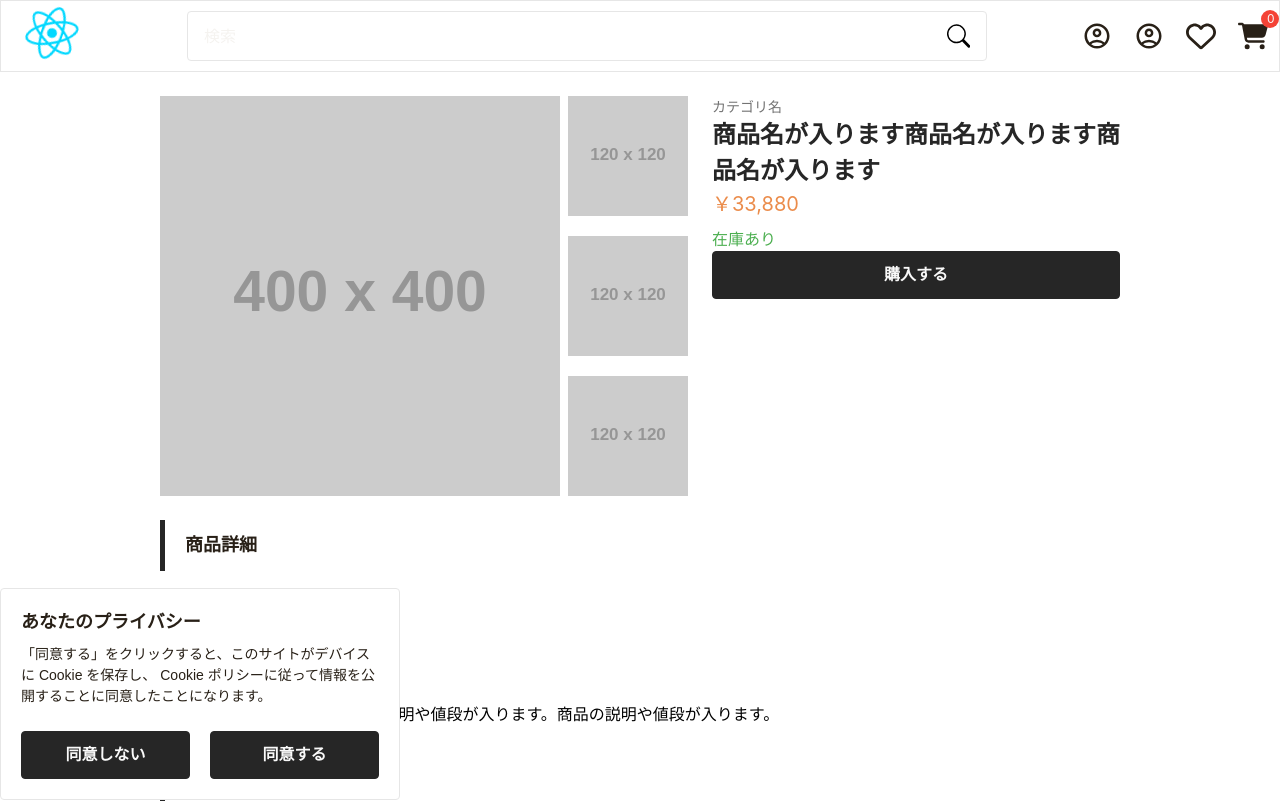
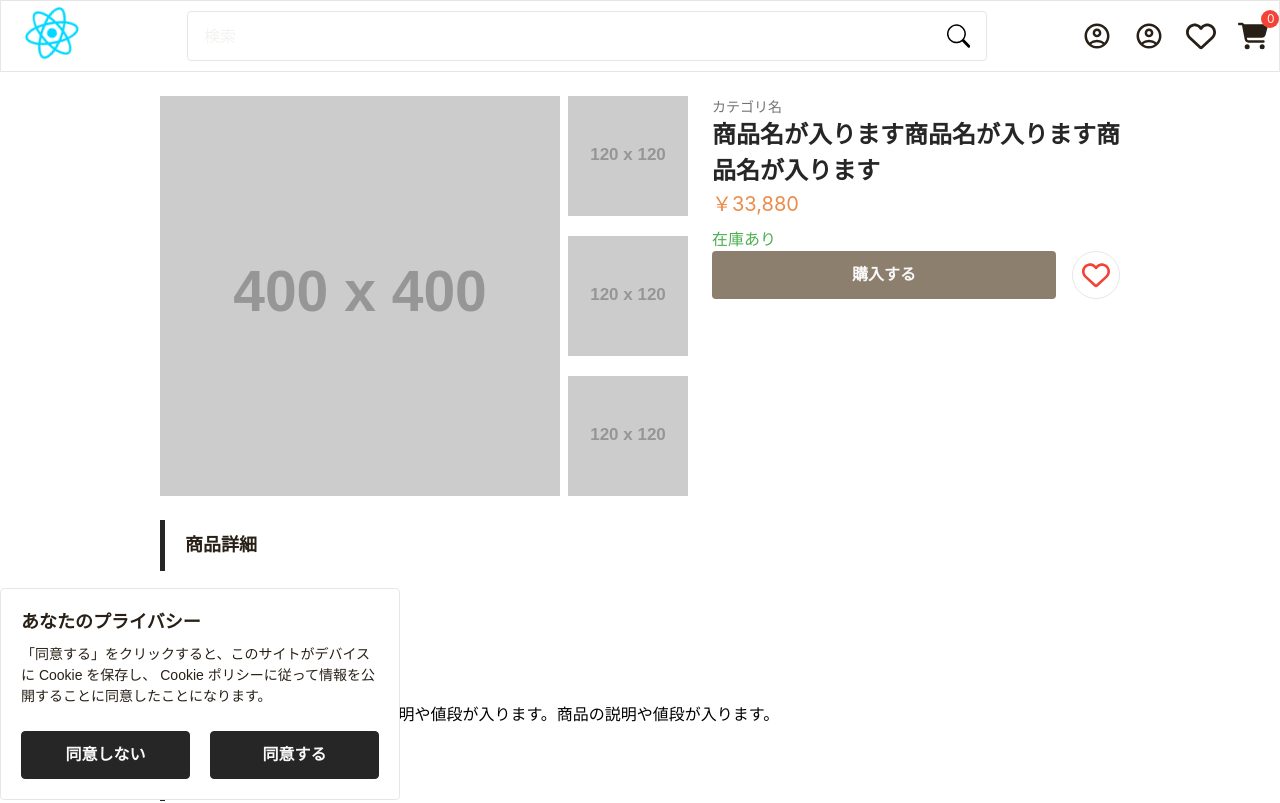
Before and after one commit to Leopard0505/furniture-ec-front-v2, a React (Vite) app: page /items/1 in a window 1280 px wide. Shown: the top 803 px of the page. Built offline with nearby package versions, Linux system fonts and the light colour scheme.

Commit message:
#80 fix: お気に入りボタンで登録解除ができるように修正した

```diff
--- a/src/components/Button/Button.tsx
+++ b/src/components/Button/Button.tsx
@@ -3,6 +3,7 @@ import classNames from 'classnames';
 import styles from './Button.module.scss';
 
 interface ButtonProps extends React.ButtonHTMLAttributes<HTMLButtonElement> {
+  className?: string;
   text?: string;
   white?: boolean;
   pressed?: boolean;
@@ -11,7 +12,7 @@ interface ButtonProps extends React.ButtonHTMLAttributes<HTMLButtonElement> {
 }
 
 export function Button(props: ButtonProps) {
-  const convertClassName = classNames(styles.button, props.white ? styles.white : null);
+  const convertClassName = classNames(styles.button, props.className, props.white ? styles.white : null);
 
   return (
     <button
--- /dev/null
+++ b/src/components/FavoriteButton/FavoriteButton.module.scss
@@ -0,0 +1,10 @@
+.favorite {
+  max-width: 48px;
+  height: 48px;
+  border-radius: 50%;
+}
+
+.icon {
+  fill: var(--error);
+  transition: all 0.3s ease;
+}
--- /dev/null
+++ b/src/components/FavoriteButton/FavoriteButton.tsx
@@ -0,0 +1,35 @@
+import { FaHeart, FaRegHeart } from "react-icons/fa6";
+import { useFavorite } from "../../hooks/useFavorite";
+import { FavoriteItem } from "../../stores/favorite/favoriteSlice";
+import { Button } from "../Button/Button";
+import styles from "./FavoriteButton.module.scss";
+
+interface Props {
+  readonly item: FavoriteItem;
+}
+
+export function FavoriteButton({ item }: Props) {
+  const { isFavorite, toggleFavorite } = useFavorite();
+
+  return (
+    <Button
+      className={styles.favorite}
+      white
+      onClick={() => toggleFavorite({
+        id: item.id,
+        name: item.name,
+        price: item.price,
+        image: item.image,
+        variation: {
+          size: "M",
+          color: "red",
+        },
+      })}>
+      {isFavorite(item.id) ? (
+        <FaHeart className={styles.icon} size={28} />
+      ) : (
+        <FaRegHeart className={styles.icon} size={28} />
+      )}
+    </Button>
+  );
+}
--- a/src/components/ItemDetail/ItemDetail.module.scss
+++ b/src/components/ItemDetail/ItemDetail.module.scss
@@ -44,8 +44,12 @@
     color: var(--success);
   }
 
+  .buttons {
+    display: flex;
+    gap: 16px;
+  }
+
   .buyButton {
-    margin-top: 16px;
     padding: 12px 24px;
     background-color: var(--primary-500);
     color: var(--text-on-primary);
--- a/src/components/ItemDetail/ItemDetail.tsx
+++ b/src/components/ItemDetail/ItemDetail.tsx
@@ -7,6 +7,7 @@ import type { ItemType } from './ItemDetail.type';
 import { ImageViewer } from '../ImageViewer/ImageViewer';
 import { useCart } from '../../hooks/useCart';
 import { formattedPrice } from '../../utils/price';
+import { FavoriteButton } from '../FavoriteButton/FavoriteButton';
 
 type ItemDetailProps = {
   item: ItemType;
@@ -26,6 +27,7 @@ export default function ItemDetail({ item }: ItemDetailProps) {
           <h1 className={styles.title}>{item.name}</h1>
           <p className={styles.price}>{formattedPrice(item.price)}</p>
           <p className={styles.stock}>{item.stock ? "在庫あり" : "在庫なし"}</p>
+          <div className={styles.buttons}>
             <Button
               className={styles.buyButton}
               onClick={() => addToCart({
@@ -42,6 +44,17 @@ export default function ItemDetail({ item }: ItemDetailProps) {
               })}>
               購入する
             </Button>
+            <FavoriteButton item={{
+              id: item.id,
+              name: item.name,
+              price: item.price,
+              image: item.image,
+              variation: {
+                size: "M",
+                color: "red",
+              },
+            }} />
+          </div>
         </div>
       </div>
       <div className={styles.detailsSection}>
--- a/src/hooks/useFavorite.tsx
+++ b/src/hooks/useFavorite.tsx
@@ -7,6 +7,10 @@ export const useFavorite = () => {
 
   const favoriteItems = useSelector(selectFavoriteItems);
 
+  const isFavorite = (itemId: number) => {
+    return favoriteItems.some((item) => item.id === itemId);
+  };
+
   const addToFavorite = (item: FavoriteItem) => {
     dispatch(favoriteActions.addItem(item));
   };
@@ -15,9 +19,19 @@ export const useFavorite = () => {
     dispatch(favoriteActions.removeItem(itemId));
   };
 
+  const toggleFavorite = (item: FavoriteItem) => {
+    if (isFavorite(item.id)) {
+      removeFromFavorite(item.id);
+    } else {
+      addToFavorite(item);
+    }
+  };
+
   return {
     favoriteItems,
+    isFavorite,
     addToFavorite,
     removeFromFavorite,
+    toggleFavorite,
   };
 }
```
Lines whose indentation alone changed are shown as unchanged.
